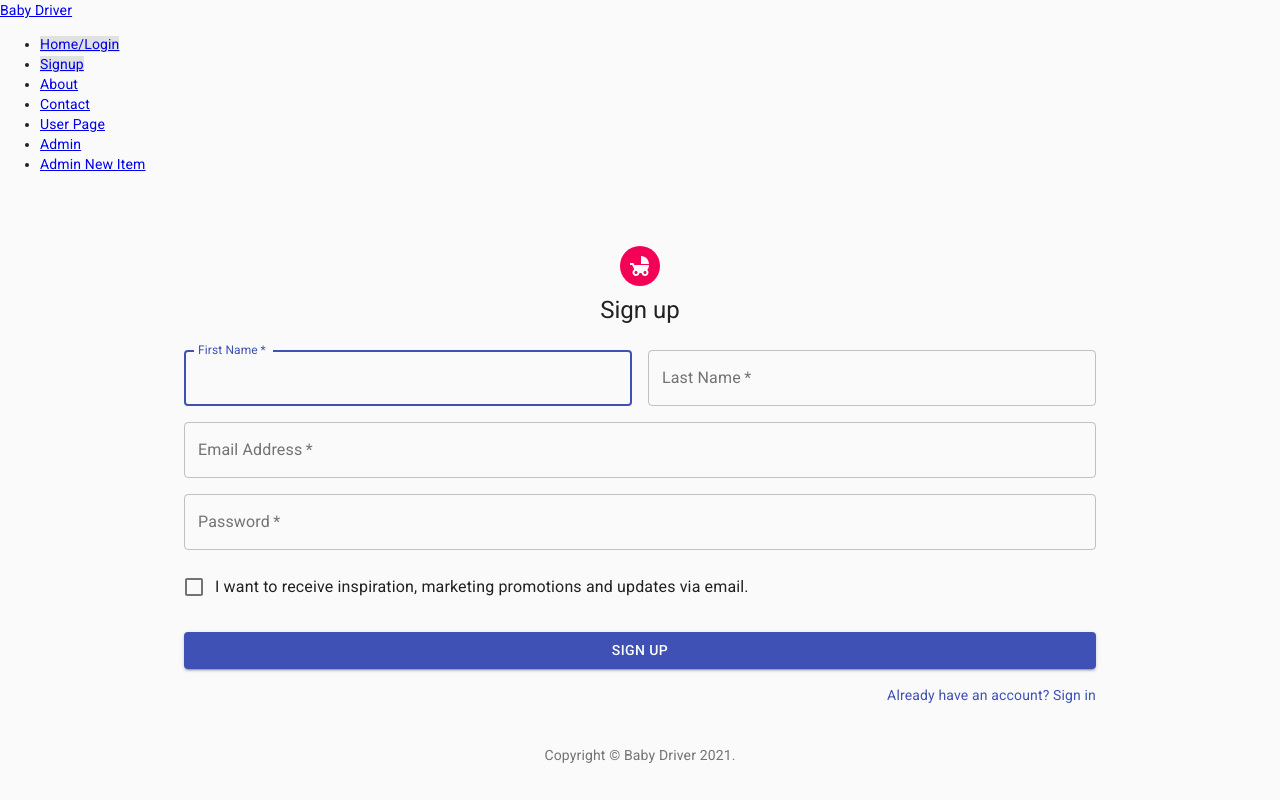
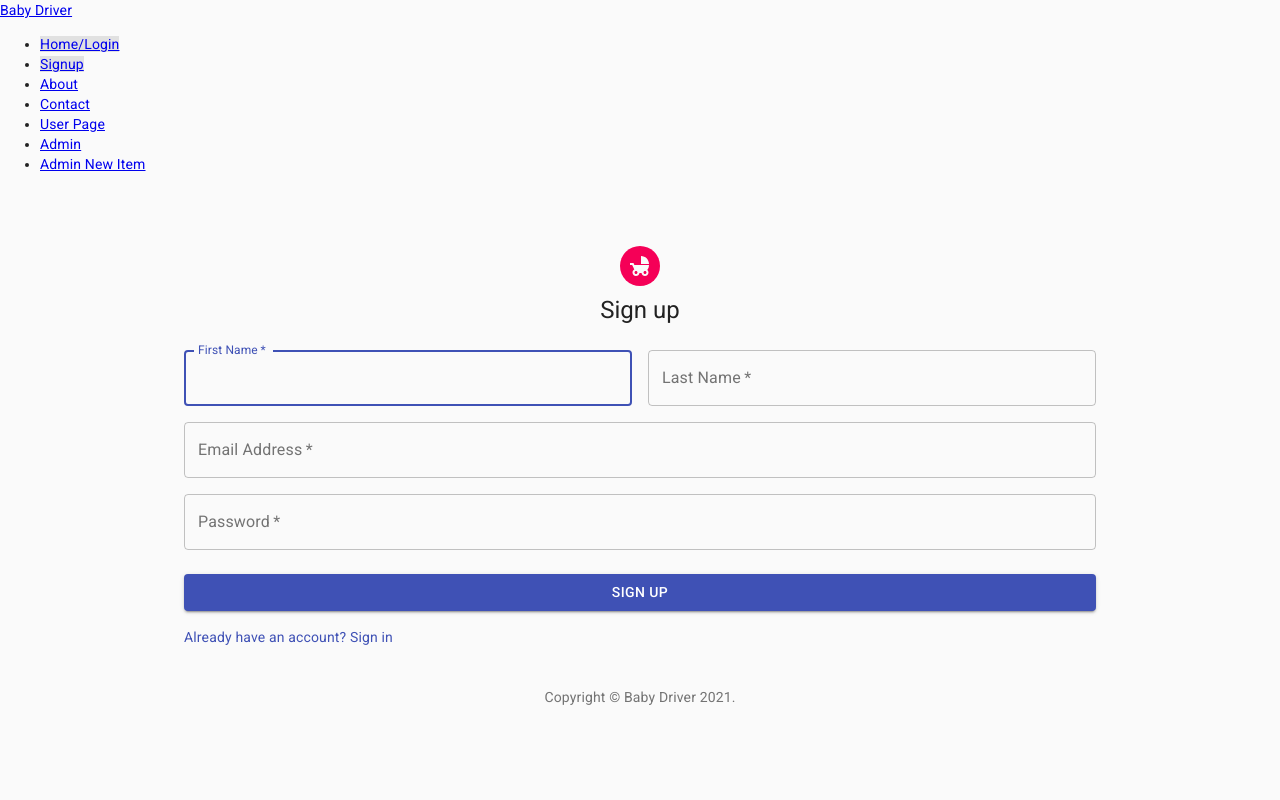
Before and after one commit to smith-carlicia/project-3, a React (Create React App) app in the folder client/: page /signup in a window 1280 px wide. Built offline with nearby package versions, Linux system fonts and the light colour scheme.

Commit message:
button links to new pages

```diff
--- a/client/src/containers/HomeLogin/HomeLogin.jsx
+++ b/client/src/containers/HomeLogin/HomeLogin.jsx
@@ -1,4 +1,5 @@
 import React from 'react';
+import { Link as Follow} from "react-router-dom";
 import { Avatar, Button, CssBaseline, TextField, Link, Grid, Box, Typography, Container, FormControlLabel, Checkbox } from '@material-ui/core';
 import LockOutlinedIcon from '@material-ui/icons/LockOutlined';
 import { makeStyles } from '@material-ui/core/styles';
@@ -76,7 +77,7 @@ export default function HomeLogin() {
             control={<Checkbox value="remember" color="primary" />}
             label="Remember me"
           />
-          <Button
+          <Follow to='/userhome'><Button
             type="submit"
             fullWidth
             variant="contained"
@@ -85,6 +86,7 @@ export default function HomeLogin() {
           >
             Sign In
           </Button>
+          </Follow>
           <Grid container>
             <Grid item xs>
               <Link href="#" variant="body2">
@@ -92,9 +94,9 @@ export default function HomeLogin() {
               </Link>
             </Grid>
             <Grid item>
-              <Link href="#" variant="body2">
+              <Follow to='/signup' variant="body2">
                 {"Don't have an account? Sign Up"}
-              </Link>
+              </Follow>
             </Grid>
           </Grid>
         </form>
--- a/client/src/containers/SignUp/SignUp.jsx
+++ b/client/src/containers/SignUp/SignUp.jsx
@@ -1,4 +1,5 @@
 import React from "react";
+import { Link as Follow} from "react-router-dom";
 import './SignUp.css';
 import { Avatar, Button, CssBaseline, TextField, Link, Grid, Box, Typography, Container, FormControlLabel, Checkbox } from '@material-ui/core';
 import ChildFriendlyIcon from '@material-ui/icons/ChildFriendly';
@@ -105,14 +106,8 @@ function SignUp() {
                 autoComplete="current-password"
               />
             </Grid>
-            <Grid item xs={12}>
-              <FormControlLabel
-                control={<Checkbox value="allowExtraEmails" color="primary" />}
-                label="I want to receive inspiration, marketing promotions and updates via email."
-              />
-            </Grid>
           </Grid>
-          <Button
+          <Follow to='/userhome'><Button
             type="submit"
             fullWidth
             variant="contained"
@@ -121,9 +116,10 @@ function SignUp() {
           >
             Sign Up
           </Button>
-          <Grid container justify="flex-end">
+          </Follow>
+          <Grid container>
             <Grid item>
-              <Link className="accountLink" href="#" variant="body2">
+              <Link to='/userhome' className="accountLink" variant="body2">
                 Already have an account? Sign in
               </Link>
             </Grid>
```
